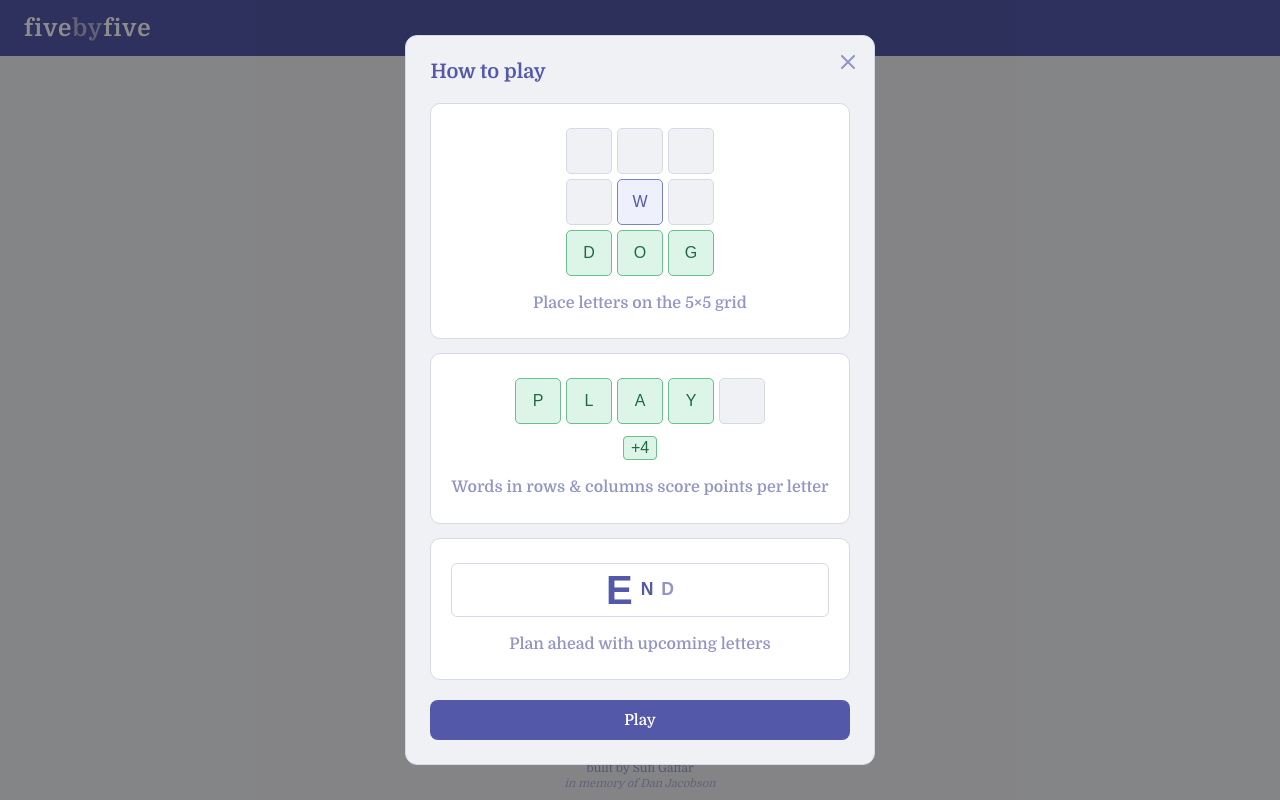
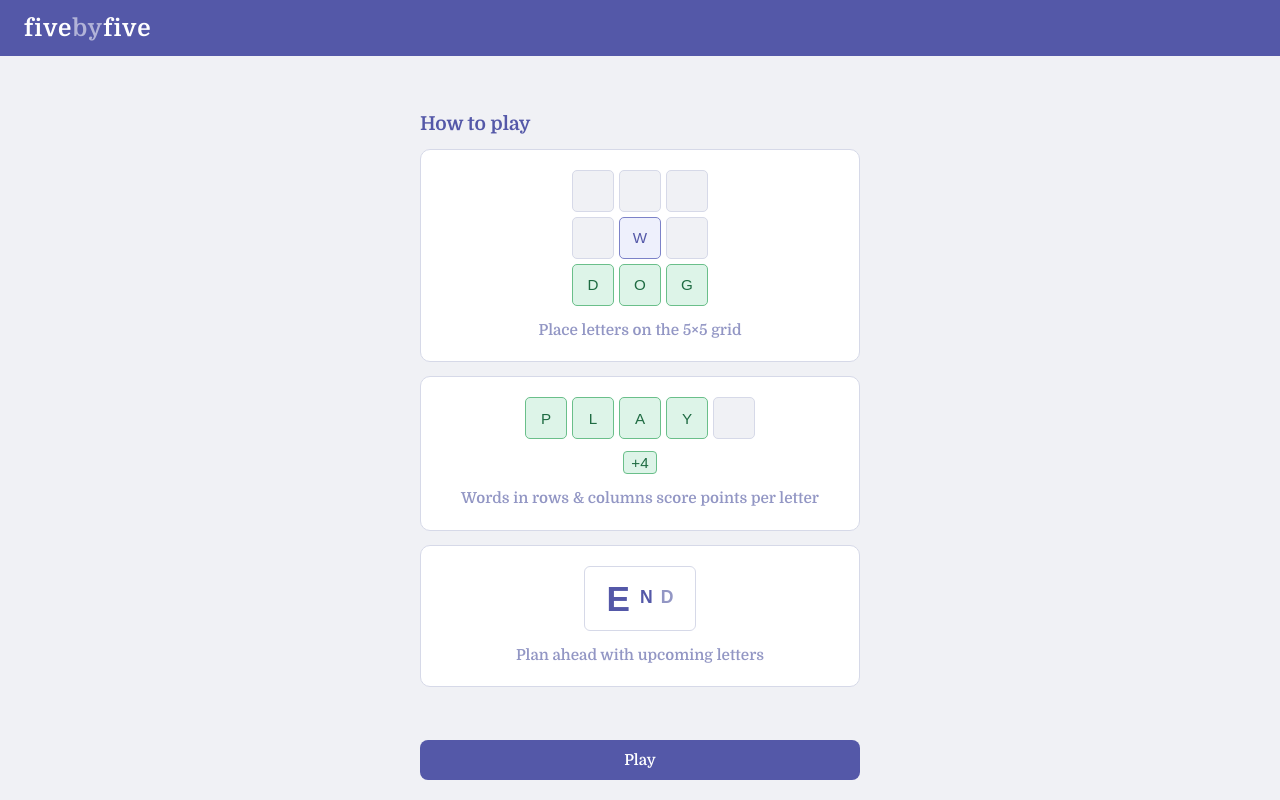
Before and after one commit to sufigaffar/words-daily, a React (Vite) app: page / in a window 1280 px wide. Built offline with nearby package versions, Linux system fonts and the light colour scheme.

Commit message:
improve how to play modal

```diff
--- a/src/HowToPlayModal.module.scss
+++ b/src/HowToPlayModal.module.scss
@@ -1,79 +1,93 @@
 .overlay {
     position: fixed;
     inset: 0;
-    background-color: rgba(0, 0, 0, 0.45);
+    background-color: var(--color-bg-page);
+    z-index: 100;
     display: flex;
-    align-items: center;
-    justify-content: center;
-    z-index: 100;
+    flex-direction: column;
 }
 
+.banner {
+    width: 100%;
+    background-color: #5458a8;
+    color: #ffffff;
+    font-size: 1.5rem;
+    font-weight: 700;
+    letter-spacing: 0.04em;
+    padding: 14px 24px;
+    box-sizing: border-box;
+    flex-shrink: 0;
+
+    .bannerBy {
+        color: rgba(255, 255, 255, 0.55);
+    }
+}
+
+/* Default: small phones (iPhone SE, ~667px tall) */
 .card {
-    position: relative;
-    background-color: var(--color-bg-page);
-    border: 1px solid var(--color-border-default);
-    border-radius: 12px;
-    padding: 24px;
     display: flex;
     flex-direction: column;
-    gap: 20px;
-    min-width: 340px;
-    max-width: 90vw;
-    min-height: 85vh;
-    max-height: 92vh;
+    gap: 12px;
+    flex: 1;
+    min-height: 0;
+    width: 100%;
+    max-width: 480px;
+    margin: 0 auto;
+    padding: 14px 16px;
     box-sizing: border-box;
 
-    @media (max-width: 480px) {
-        min-width: 0;
-        width: calc(100vw - 20px);
-        max-width: calc(100vw - 20px);
-        min-height: 88vh;
+    /* Mid phones: iPhone 14, ~844px tall */
+    @media (min-height: 720px) {
+        padding: 20px 20px;
+        gap: 16px;
+    }
+
+    /* Large phones: iPhone 14 Plus / Pro Max, ~932px tall */
+    @media (min-height: 860px) {
+        padding: 28px 24px;
+        gap: 20px;
     }
 }
 
 .scrollContent {
     display: flex;
     flex-direction: column;
-    gap: 20px;
     flex: 1;
     overflow-y: auto;
     min-height: 0;
 }
 
 .heading {
-    font-size: 1.25rem;
+    font-size: 1.1rem;
     font-weight: 700;
     color: var(--color-text-accent);
     align-self: flex-start;
-}
 
-.closeButton {
-    position: absolute;
-    top: 12px;
-    right: 12px;
-    width: 28px;
-    height: 28px;
-    display: flex;
-    align-items: center;
-    justify-content: center;
-    border: none;
-    border-radius: 6px;
-    background: transparent;
-    color: var(--color-text-muted);
-    cursor: pointer;
+    @media (min-height: 720px) {
+        font-size: 1.2rem;
+    }
 
-    &:hover {
-        background-color: var(--color-bg-hover);
-        color: var(--color-text-accent);
+    @media (min-height: 860px) {
+        font-size: 1.35rem;
     }
 }
 
 .steps {
     display: flex;
     flex-direction: column;
-    gap: 14px;
+    gap: 10px;
     width: 100%;
     flex: 1;
+    min-height: 0;
+    justify-content: center;
+
+    @media (min-height: 720px) {
+        gap: 14px;
+    }
+
+    @media (min-height: 860px) {
+        gap: 18px;
+    }
 }
 
 .step {
@@ -81,20 +95,37 @@
     flex-direction: column;
     align-items: center;
     justify-content: center;
-    gap: 16px;
+    gap: 10px;
     background-color: var(--color-bg-surface);
     border: 1px solid var(--color-border-default);
     border-radius: 10px;
-    padding: 24px 20px;
-    flex: 1;
+    padding: 14px 16px;
+
+    @media (min-height: 720px) {
+        padding: 20px 20px;
+        gap: 14px;
+    }
+
+    @media (min-height: 860px) {
+        padding: 28px 24px;
+        gap: 18px;
+    }
 }
 
 .stepLabel {
-    font-size: 1rem;
+    font-size: 0.85rem;
     font-weight: 600;
     color: var(--color-text-muted);
     text-align: center;
     line-height: 1.4;
+
+    @media (min-height: 720px) {
+        font-size: 0.95rem;
+    }
+
+    @media (min-height: 860px) {
+        font-size: 1.05rem;
+    }
 }
 
 /* --- Mini grid (step 1) --- */
@@ -102,22 +133,38 @@
 .miniGrid {
     display: grid;
     grid-template-columns: repeat(3, 1fr);
-    gap: 5px;
+    gap: 4px;
     font-family: var(--font-sans);
+
+    @media (min-height: 720px) {
+        gap: 5px;
+    }
 }
 
 .miniCell {
-    width: 44px;
-    height: 44px;
+    width: 32px;
+    height: 32px;
     border-radius: 5px;
     border: 1px solid var(--color-border-default);
     background-color: var(--color-bg-page);
     display: flex;
     align-items: center;
     justify-content: center;
-    font-size: 1rem;
+    font-size: 0.8rem;
     font-weight: 500;
     color: var(--color-text-cell);
+
+    @media (min-height: 720px) {
+        width: 40px;
+        height: 40px;
+        font-size: 0.95rem;
+    }
+
+    @media (min-height: 860px) {
+        width: 48px;
+        height: 48px;
+        font-size: 1.1rem;
+    }
 }
 
 .miniCellFilled {
@@ -139,27 +186,46 @@
     flex-direction: column;
     align-items: center;
     justify-content: center;
-    gap: 12px;
-    flex: 1;
+    gap: 10px;
+
+    @media (min-height: 720px) {
+        gap: 12px;
+    }
 }
 
 .miniRow {
     display: flex;
-    gap: 5px;
+    gap: 4px;
+
+    @media (min-height: 720px) {
+        gap: 5px;
+    }
 }
 
 .miniRowCell {
-    width: 44px;
-    height: 44px;
+    width: 32px;
+    height: 32px;
     border-radius: 5px;
     border: 1px solid var(--color-border-default);
     background-color: var(--color-bg-page);
     display: flex;
     align-items: center;
     justify-content: center;
-    font-size: 1rem;
+    font-size: 0.8rem;
     font-weight: 500;
     color: var(--color-text-word);
+
+    @media (min-height: 720px) {
+        width: 40px;
+        height: 40px;
+        font-size: 0.95rem;
+    }
+
+    @media (min-height: 860px) {
+        width: 48px;
+        height: 48px;
+        font-size: 1.1rem;
+    }
 }
 
 .miniRowCellWord {
@@ -169,7 +235,7 @@
 }
 
 .scoreBadge {
-    font-size: 1rem;
+    font-size: 0.85rem;
     font-weight: 500;
     color: var(--color-text-word);
     background-color: var(--color-bg-word);
@@ -177,6 +243,15 @@
     border-radius: 4px;
     padding: 2px 7px;
     font-family: var(--font-sans);
+
+    @media (min-height: 720px) {
+        font-size: 0.95rem;
+    }
+
+    @media (min-height: 860px) {
+        font-size: 1.05rem;
+        padding: 3px 9px;
+    }
 }
 
 /* --- Mini letter preview (step 3) --- */
@@ -189,19 +264,34 @@
     background-color: var(--color-bg-surface);
     border: 1px solid var(--color-border-default);
     border-radius: 6px;
-    padding: 6px 10px;
-    width: 100%;
-    box-sizing: border-box;
-    flex: 1;
+    padding: 10px 16px;
     font-family: var(--font-sans);
+
+    @media (min-height: 720px) {
+        padding: 14px 22px;
+        gap: 10px;
+    }
+
+    @media (min-height: 860px) {
+        padding: 18px 28px;
+        gap: 12px;
+    }
 }
 
 .miniCurrentLetter {
-    font-size: 2.5rem;
+    font-size: 1.75rem;
     font-weight: 700;
     color: var(--color-text-accent);
     line-height: 1;
     font-family: var(--font-sans);
+
+    @media (min-height: 720px) {
+        font-size: 2.2rem;
+    }
+
+    @media (min-height: 860px) {
+        font-size: 2.75rem;
+    }
 }
 
 .miniNextLetters {
@@ -211,13 +301,21 @@
     font-family: var(--font-sans);
 
     span {
-        font-size: 1.1rem;
+        font-size: 0.9rem;
         font-weight: 600;
         color: var(--color-text-muted);
         line-height: 1;
 
         &:first-child {
             color: var(--color-text-accent);
+        }
+
+        @media (min-height: 720px) {
+            font-size: 1.1rem;
+        }
+
+        @media (min-height: 860px) {
+            font-size: 1.3rem;
         }
     }
 }
@@ -240,6 +338,12 @@
     cursor: pointer;
     transition: opacity 0.15s;
     box-sizing: border-box;
+    flex-shrink: 0;
+
+    @media (min-height: 860px) {
+        padding: 14px 20px;
+        font-size: 1.05rem;
+    }
 
     &:hover {
         opacity: 0.85;
--- a/src/HowToPlayModal.tsx
+++ b/src/HowToPlayModal.tsx
@@ -49,18 +49,14 @@ function MiniPreview() {
 
 export function HowToPlayModal({ onClose }: Props) {
   return (
-    <div className={styles.overlay} onClick={onClose}>
-      <div className={styles.card} onClick={e => e.stopPropagation()}>
-        <button className={styles.closeButton} onClick={onClose} aria-label="Close">
-          <svg width="14" height="14" viewBox="0 0 14 14" fill="none">
-            <path d="M1 1L13 13M13 1L1 13" stroke="currentColor" strokeWidth="2" strokeLinecap="round"/>
-          </svg>
-        </button>
-
+    <div className={styles.overlay}>
+      <header className={styles.banner}>
+        <span>five<span className={styles.bannerBy}>by</span>five</span>
+      </header>
+      <div className={styles.card}>
         <div className={styles.scrollContent}>
-          <div className={styles.heading}>How to play</div>
-
           <div className={styles.steps}>
+            <div className={styles.heading}>How to play</div>
             <div className={styles.step}>
               <MiniGrid />
               <span className={styles.stepLabel}>Place letters on the 5×5 grid</span>
```
